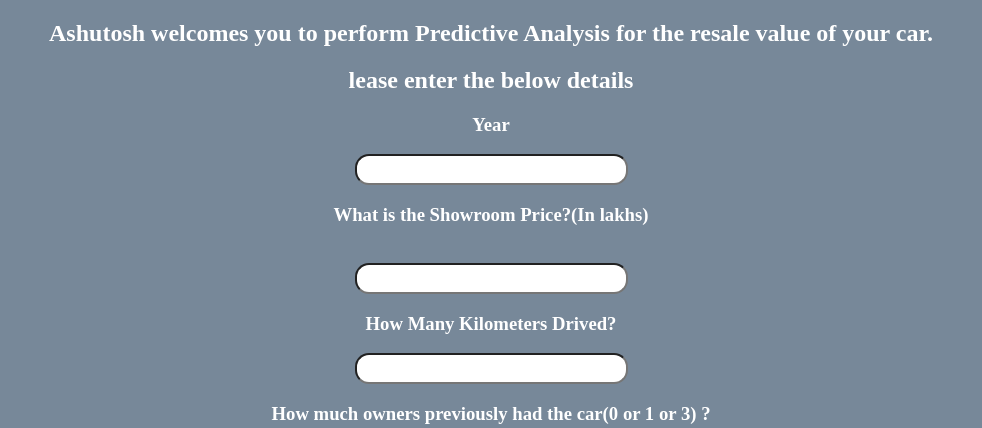
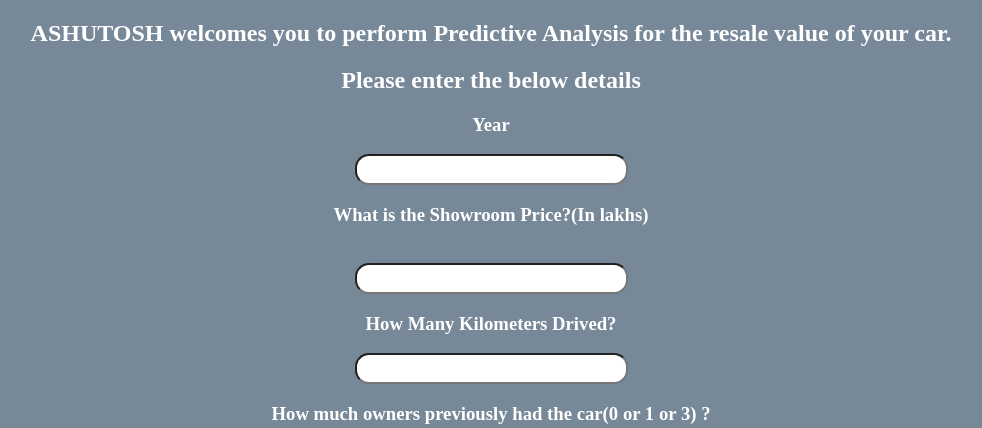
Before and after one commit to mumbaiashutosh/Car-Price-Prediction-K, a Flask app: page / in a window 1280 px wide. Shown: the top 428 px of the page, without its empty margins (149-1131 px from the left). Run offline with Flask 2, Linux system fonts and the light colour scheme; parts of the project's set-up code (start-up, migrations or seed data) failed here and were passed over.

Commit message:
Update index.html

```diff
--- a/templates/index.html
+++ b/templates/index.html
@@ -11,8 +11,8 @@
 
     <div style="color:white">
         <form action="{{ url_for('predict')}}" method="post">
-            <h2>Ashutosh welcomes you to perform Predictive Analysis for the resale value of your car.</h2>
-            <h2> lease enter the below details</h2>
+            <h2>ASHUTOSH welcomes you to perform Predictive Analysis for the resale value of your car.</h2>
+            <h2> Please enter the below details</h2>
             <h3>Year</h3>
             <input id="first" name="Year" type="number ">
             <h3>What is the Showroom Price?(In lakhs)</h3><br><input id="second" name="Present_Price" required="required">
```
